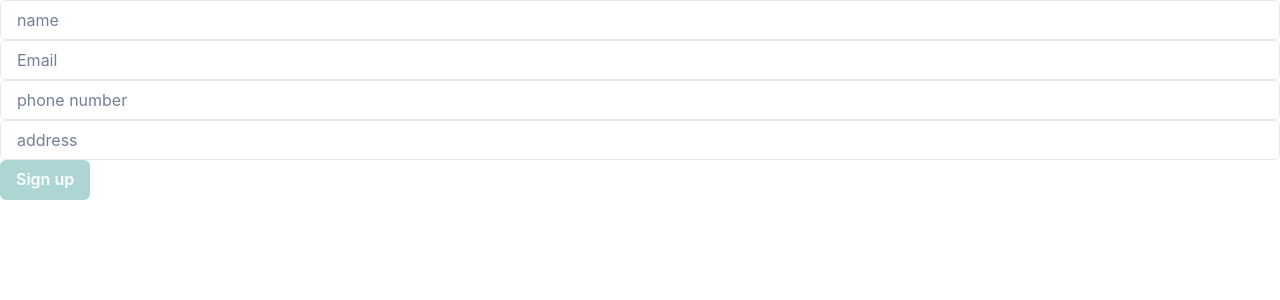
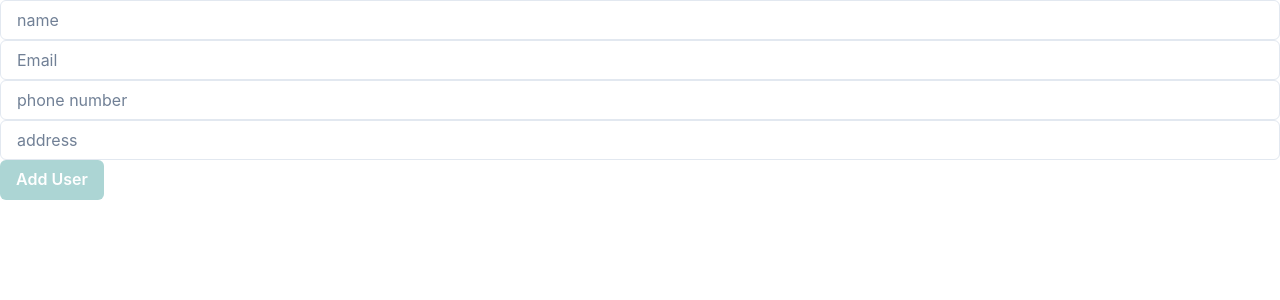
Before and after one commit to SanthoshGugan/review-app, a React (Create React App) app: page /1/users/new in a window 1280 px wide. Shown: the top 300 px of the page. Built offline with nearby package versions, Linux system fonts and the light colour scheme.

Commit message:
Add User button label change

```diff
--- a/src/component/AddUser.js
+++ b/src/component/AddUser.js
@@ -75,7 +75,7 @@ const AddUser = (props) => {
                     />
                     <ErrorMessage errors={errors} name="address" />
                 </Box>
-                <Button colorScheme="teal" type="submit" isLoading={isSubmitting} isDisabled={!isValid}> Sign up </Button>
+                <Button colorScheme="teal" type="submit" isLoading={isSubmitting} isDisabled={!isValid}> Add User </Button>
             </form>
         </Box>
     );
```
